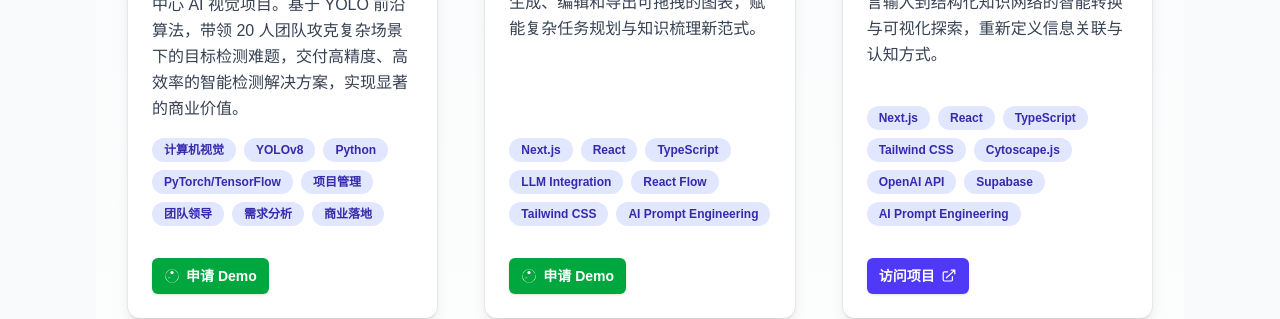
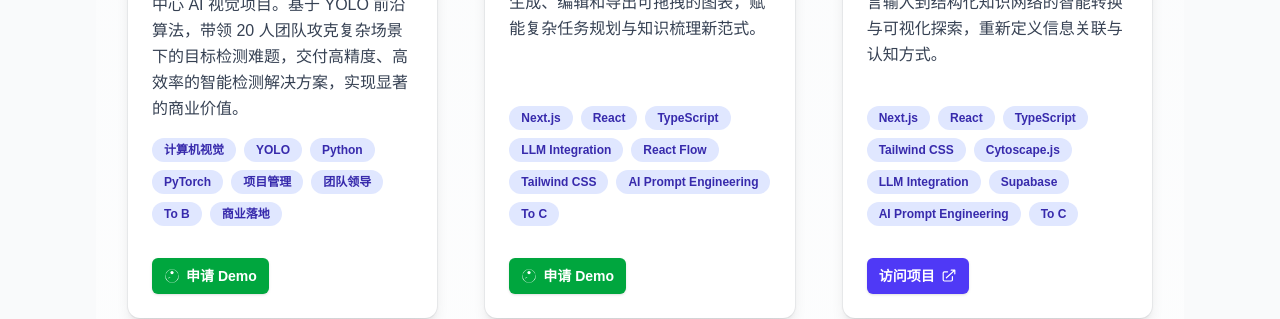
Before and after one commit to GSSfearless/portfolio, a Next.js app: page / in a window 1280 px wide. Shown: the part 1120-1439 px from the top of the page. Built offline with nearby package versions, Linux system fonts and the light colour scheme.

Commit message:
Update Projects.tsx

```diff
--- a/src/components/Projects.tsx
+++ b/src/components/Projects.tsx
@@ -28,7 +28,7 @@ const projectsData: Project[] = [
     title: '智慧检测 YOLO 视觉项目 (创业经历)',
     description: '作为技术负责人，主导承接省级检测中心 AI 视觉项目。基于 YOLO 前沿算法，带领 20 人团队攻克复杂场景下的目标检测难题，交付高精度、高效率的智能检测解决方案，实现显著的商业价值。',
     media: { type: 'video', src: '/resources/yolo.mp4', alt: 'YOLO 项目演示视频', poster: '/resources/yolo-poster.jpg' },
-    techStack: ['计算机视觉', 'YOLOv8', 'Python', 'PyTorch/TensorFlow', '项目管理', '团队领导', '需求分析', '商业落地'],
+    techStack: ['计算机视觉', 'YOLO', 'Python', 'PyTorch', '项目管理', '团队领导', 'To B', '商业落地'],
     showDemoButton: true,
   },
   {
@@ -36,7 +36,7 @@ const projectsData: Project[] = [
     title: 'Flow-Chat',
     description: '将对话式 AI 与可视化流程图/思维导图相结合。在交互式聊天界面中动态生成、编辑和导出可拖拽的图表，赋能复杂任务规划与知识梳理新范式。',
     media: { type: 'video', src: '/resources/flow-chat.mp4', alt: 'Flow-Chat 项目演示视频', poster: '/resources/flow-chat-poster.jpg' },
-    techStack: ['Next.js', 'React', 'TypeScript', 'LLM Integration', 'React Flow', 'Tailwind CSS', 'AI Prompt Engineering'],
+    techStack: ['Next.js', 'React', 'TypeScript', 'LLM Integration', 'React Flow', 'Tailwind CSS', 'AI Prompt Engineering','To C'],
     showDemoButton: true,
   },
   {
@@ -44,7 +44,7 @@ const projectsData: Project[] = [
     title: '3D graph-Chat',
     description: '深度融合大型语言模型（LLM）能力，构建动态知识图谱。实现自然语言输入到结构化知识网络的智能转换与可视化探索，重新定义信息关联与认知方式。',
     media: { type: 'video', src: '/resources/think-graph.mp4', alt: 'Think Graph 项目演示视频', poster: '/resources/think-graph-poster.jpg' },
-    techStack: ['Next.js', 'React', 'TypeScript', 'Tailwind CSS', 'Cytoscape.js', 'OpenAI API', 'Supabase', 'AI Prompt Engineering'],
+    techStack: ['Next.js', 'React', 'TypeScript', 'Tailwind CSS', 'Cytoscape.js', 'LLM Integration', 'Supabase', 'AI Prompt Engineering','To C'],
     projectUrl: 'https://www.think-graph.com',
   },
   {
@@ -52,7 +52,7 @@ const projectsData: Project[] = [
     title: '五分钟面试官',
     description: '快速辅助面试App。利用先进的 AI 对话模型模拟真实面试场景，提供即时反馈与评估，助力用户高效提升面试技能。',
     media: { type: 'video', src: '/resources/5minhr.mp4', alt: '5min-Interview 项目演示视频', poster: '/resources/5minhr-poster.jpg' },
-    techStack: ['React Native (Expo)', 'Node.js', 'Express', 'AI Chatbot Integration', 'API Design', 'Prompt Engineering'],
+    techStack: ['React Native (Expo)', 'Node.js', 'Express', 'AI Chatbot Integration', 'API Design', 'Prompt Engineering','To C'],
     showDemoButton: true,
   },
   {
```
